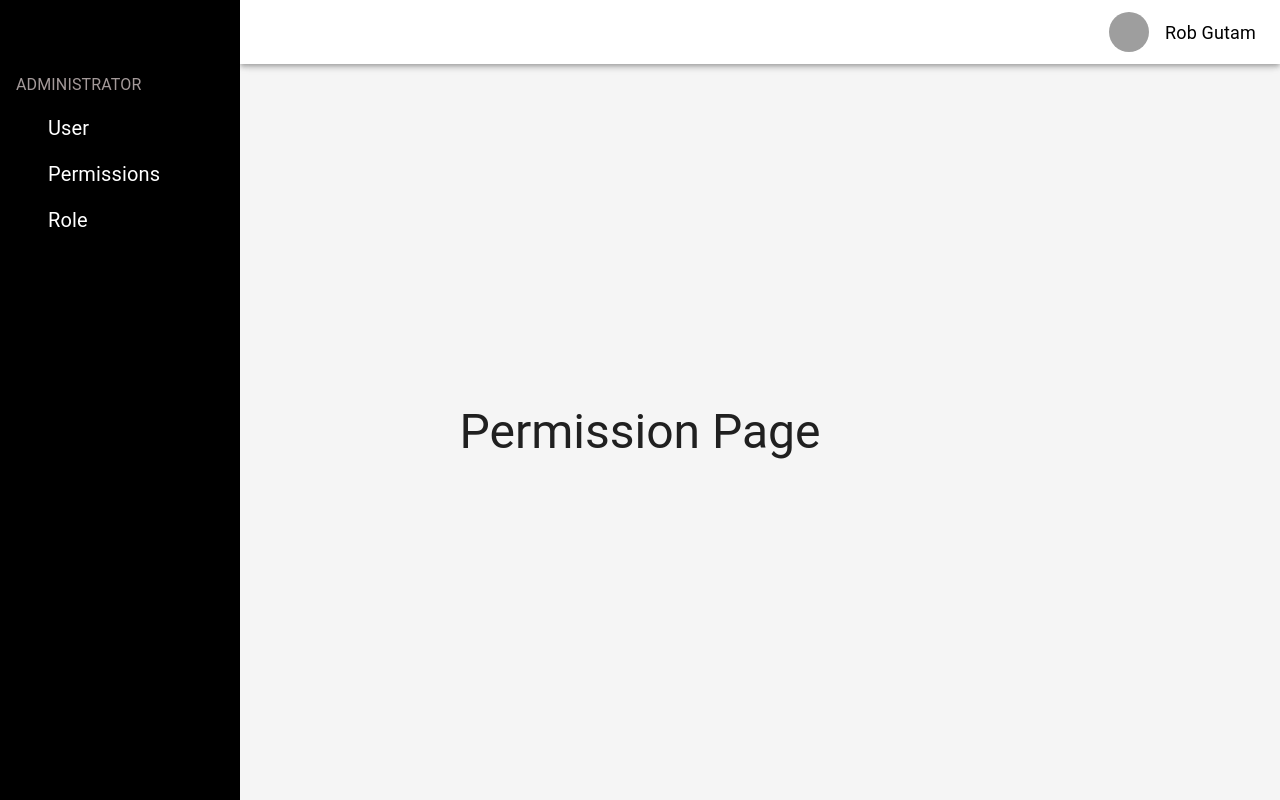
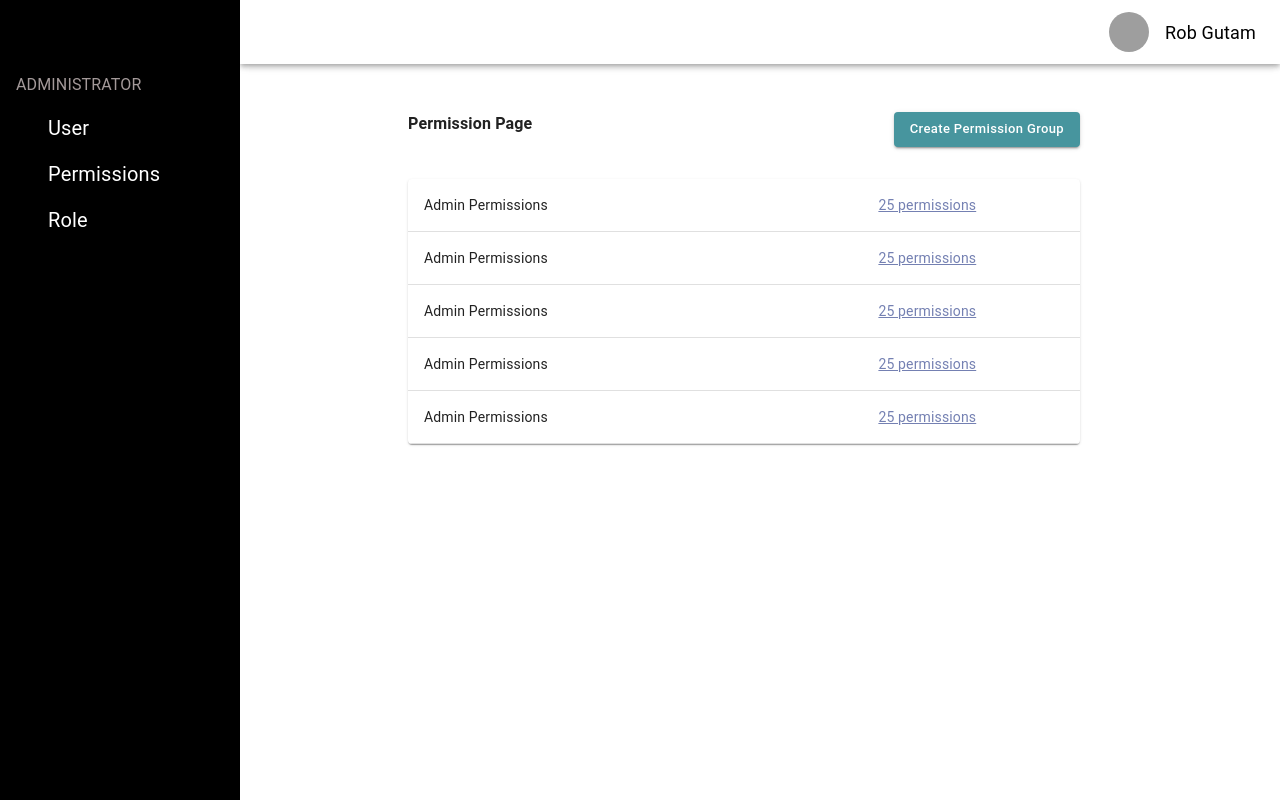
Before and after one commit to 19muhamamdumair/admin-panel-typescript, a React (Create React App) app: page /permissions in a window 1280 px wide. Built offline with nearby package versions, Linux system fonts and the light colour scheme; grey boxes are pictures that could not be loaded.

Commit message:
permission layout fixes + added permission table

```diff
--- a/package.json
+++ b/package.json
@@ -8,6 +8,7 @@
     "@fontsource/roboto": "^4.5.3",
     "@mui/icons-material": "^5.5.0",
     "@mui/material": "^5.4.3",
+    "@mui/styles": "^5.8.0",
     "@testing-library/jest-dom": "^5.16.2",
     "@testing-library/react": "^12.1.3",
     "@testing-library/user-event": "^13.5.0",
--- a/src/components/Drawer.tsx
+++ b/src/components/Drawer.tsx
@@ -45,7 +45,6 @@ export default function ResponsiveDrawer(props: Props) {
       <Divider />
       <List>
         <p className=' px-3 admin-col'>ADMINISTRATOR</p>
-
         <NavLink className="px-5 link-set"  to="/">User</NavLink>
         <div className="mt-3">
         <NavLink className="px-5 mt-5 link-set"  to="/permissions">Permissions</NavLink>
@@ -53,10 +52,6 @@ export default function ResponsiveDrawer(props: Props) {
         <div className="mt-3">
         <NavLink className="px-5 mt-4 link-set"  to="/Role">Role</NavLink>
         </div>
-
-
-
-
       </List>
       <Divider />
       <List>
@@ -116,7 +111,7 @@ export default function ResponsiveDrawer(props: Props) {
       >
         {/* The implementation can be swapped with js to avoid SEO duplication of links. */}
         <Drawer
-          container={container}
+
           variant="temporary"
           open={mobileOpen}
           onClose={handleDrawerToggle}
--- /dev/null
+++ b/src/components/Permissions/PermissionsTable.tsx
@@ -0,0 +1,52 @@
+import * as React from "react";
+import Table from "@mui/material/Table";
+import TableBody from "@mui/material/TableBody";
+import TableCell from "@mui/material/TableCell";
+import TableContainer from "@mui/material/TableContainer";
+import TableHead from "@mui/material/TableHead";
+import TableRow from "@mui/material/TableRow";
+import Paper from "@mui/material/Paper";
+import { Grid, Typography } from "@mui/material";
+import { Box } from "@mui/system";
+
+function createData(name: string, permissions: string) {
+  return { name, permissions };
+}
+
+const rows = [
+  createData("Admin Permissions", "25 permissions "),
+  createData("Admin Permissions", "25 permissions "),
+  createData("Admin Permissions", "25 permissions "),
+  createData("Admin Permissions", "25 permissions "),
+  createData("Admin Permissions", "25 permissions "),
+];
+export default function PermissionsTable() {
+  return (
+
+      <TableContainer
+        component={Paper}
+      >
+        <Table sx={{ minWidth: 450 }} aria-label="simple table">
+          <TableBody>
+            {rows.map((row) => (
+              <TableRow key={row.name} sx={{ border: 0 }}>
+                <TableCell component="th" scope="row">
+                  {row.name}
+                </TableCell>
+                <TableCell
+                  sx={{
+                    color: "#7480b2",
+                    textDecoration: "underline",
+                    textAlign: "center",
+                    overflow: "hidden",
+                  }}
+                >
+                  {row.permissions}
+                </TableCell>
+              </TableRow>
+            ))}
+          </TableBody>
+        </Table>
+      </TableContainer>
+  );
+}
--- a/src/pages/Permissions.tsx
+++ b/src/pages/Permissions.tsx
@@ -1,19 +1,60 @@
 import React, { ReactElement, FC } from "react";
-import { Box, Typography } from "@mui/material";
+import { Box, Button, Grid, Typography } from "@mui/material";
+import Paper from "@mui/material/Paper";
+import PermissionsTable from "../components/Permissions/PermissionsTable";
+
 
 const Permissions: FC<any> = (): ReactElement => {
+  const handleClick = () => {
+    alert("clicked");
+  };
   return (
-    <Box
-      sx={{
-        flexGrow: 1,
-        backgroundColor: "whitesmoke",
-        display: "flex",
-        justifyContent: "center",
-        alignItems: "center",
-      }}
-    >
-      <Typography variant="h3">Permission Page</Typography>
-    </Box>
+    <Paper elevation={0} sx={{
+      marginLeft: {
+        xl: "240px",
+        sm: "240px",
+        lg: "240px",
+        md: "240px",
+        xs: "2em",
+      },
+      marginRight:{
+        xs:'2em'
+      }
+    }}>
+      <Grid sx={{marginLeft:'auto',marginRight:'auto',marginTop:'3em'}}  container xs={12} sm={10} md={8} lg={8} xl={8}  >
+        <Grid   item container  direction="row" sx={{marginBottom:'2em'}}>
+          <Grid   item xs={12} md={6}  lg={6} xl={6} >
+            <Box sx={{display:{xs:'flex'},justifyContent:{xs:'center',xl:'flex-start',md:'flex-start',lg:'flex-start'},fontWeight:'bold'}} >
+              Permission Page
+              </Box>
+          </Grid>
+          <Grid item xs={12} md={6} lg={6} xl={6} >
+            <Box display="flex" justifyContent="flex-end" sx={{justifyContent:{xs:'center',xl:'flex-end',md:'flex-end',lg:'flex-end'}}}>
+            <Button
+              sx={{
+                  backgroundColor: "#47959e",
+                  color:'white',
+                  fontSize:'13px',
+                 textTransform:'none'
+              }}
+              variant="contained"
+              onClick={handleClick}
+
+            >
+              Create Permission Group
+            </Button>
+            </Box>
+          </Grid>
+        </Grid>
+        <Grid item container direction="row" justifyContent="center" alignItems="center">
+            <PermissionsTable />
+        </Grid>
+
+
+
+
+      </Grid>
+    </Paper>
   );
 };
 
```
Also changed, not shown: 1 other file (tests, documents, lock files or other folders). Lines whose indentation alone changed are shown as unchanged.
